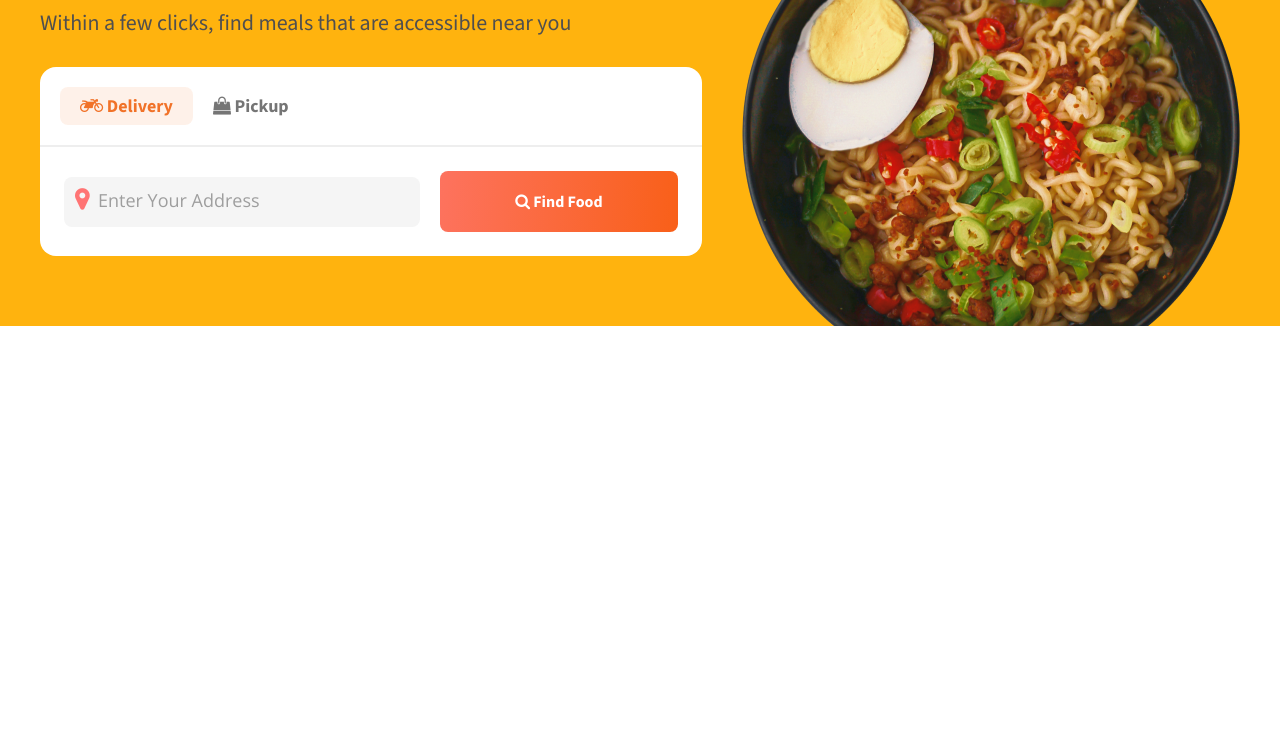
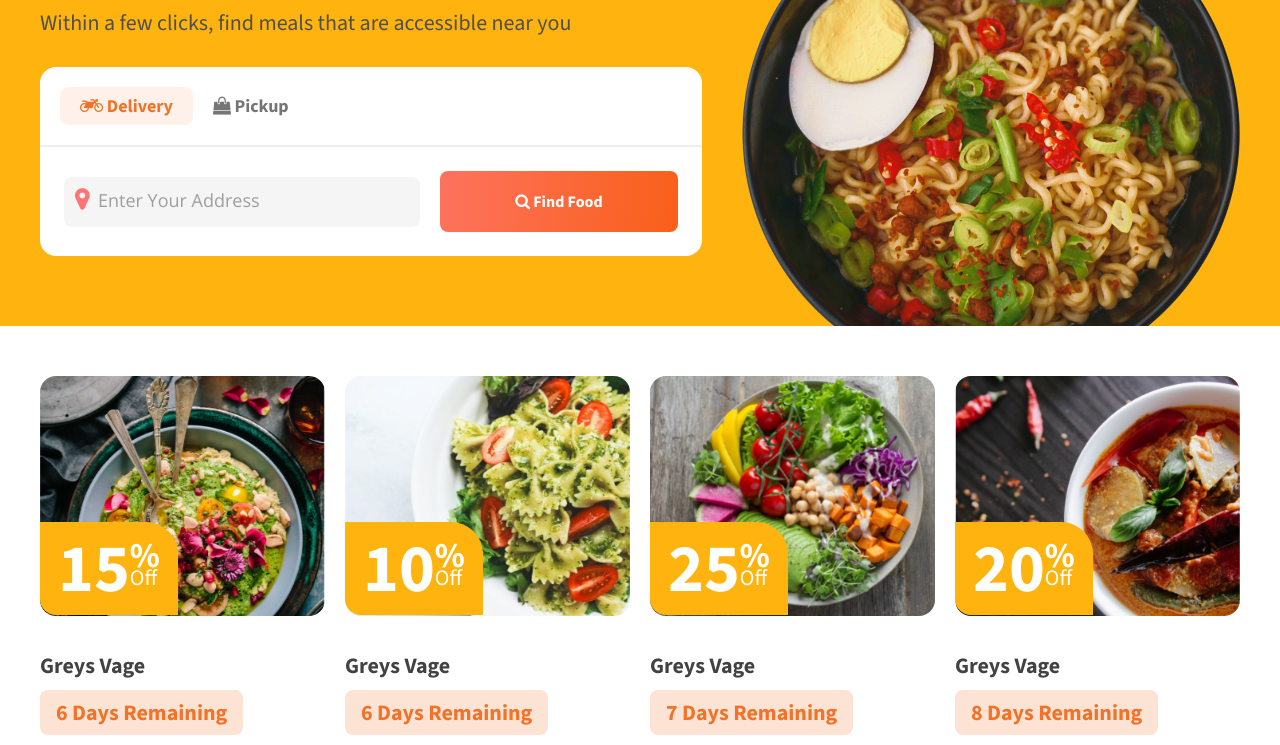
Before and after one commit to andalib-brillmark/Food-Delivery-Landing-Page-Template, a plain HTML site: page index.html in a window 1280 px wide. Shown: the part 364-1109 px from the top of the page. Before the commit the page ends 800 px from the top, so only its background shows below. Drawn offline with nearby package versions, Linux system fonts and the light colour scheme.

Commit message:
Flash Deals Section

```diff
--- a/index.html
+++ b/index.html
@@ -83,7 +83,75 @@
             <img src="images/banner_image.png" alt="Banner Image">
         </section>
 
-        <section class="flash-deals"></section>
+        <section class="flash-deals">
+            <div class="flash-deals__container">
+                <div class="flash-deals__picture">
+                    <div class="flash-deals__discount">
+                        <span class="flash-deals__discount--number">15</span>
+                        <span>
+                            <span class="flash-deals__discount--percent">%</span>
+                            <span class="flash-deals__discount--off">Off</span>
+                        </span>
+                    </div>
+                    <img src="images/flash_deal1.png" alt="Flash Deals Image">
+                </div>
+
+                <h2 class="flash-deals__title">Greys Vage</h2>
+
+                <span class="flash-deals__time">6 Days Remaining</span>
+            </div>
+
+            <div class="flash-deals__container">
+                <div class="flash-deals__picture">
+                    <div class="flash-deals__discount">
+                        <span class="flash-deals__discount--number">10</span>
+                        <span>
+                            <span class="flash-deals__discount--percent">%</span>
+                            <span class="flash-deals__discount--off">Off</span>
+                        </span>
+                    </div>
+                    <img src="images/flash_deal2.png" alt="Flash Deals Image">
+                </div>
+
+                <h2 class="flash-deals__title">Greys Vage</h2>
+
+                <span class="flash-deals__time">6 Days Remaining</span>
+            </div>
+
+            <div class="flash-deals__container">
+                <div class="flash-deals__picture">
+                    <div class="flash-deals__discount">
+                        <span class="flash-deals__discount--number">25</span>
+                        <span>
+                            <span class="flash-deals__discount--percent">%</span>
+                            <span class="flash-deals__discount--off">Off</span>
+                        </span>
+                    </div>
+                    <img src="images/flash_deal3.png" alt="Flash Deals Image">
+                </div>
+
+                <h2 class="flash-deals__title">Greys Vage</h2>
+
+                <span class="flash-deals__time">7 Days Remaining</span>
+            </div>
+
+            <div class="flash-deals__container">
+                <div class="flash-deals__picture">
+                    <div class="flash-deals__discount">
+                        <span class="flash-deals__discount--number">20</span>
+                        <span>
+                            <span class="flash-deals__discount--percent">%</span>
+                            <span class="flash-deals__discount--off">Off</span>
+                        </span>
+                    </div>
+                    <img src="images/flash_deal4.png" alt="Flash Deals Image">
+                </div>
+
+                <h2 class="flash-deals__title">Greys Vage</h2>
+
+                <span class="flash-deals__time">8 Days Remaining</span>
+            </div>
+        </section>
 
         <section class="how-does-it-work"></section>
 
--- a/style.css
+++ b/style.css
@@ -501,3 +501,136 @@
         top: 35px;
     }
 }
+
+
+/*************************** Flash Deals ************************************/
+
+.flash-deals
+{
+    font-family: var(--source-sans-pro);
+    display: grid;
+    grid-template-columns: auto auto auto auto;
+
+    align-items: center;
+    background-color: rgba(255, 255, 255, 1);
+    width: 100%;
+    padding: 40px 40px 0 40px;
+}
+
+.flash-deals__container
+{
+    padding: 10px;
+    display: flex;
+    flex-direction: column;
+    width: 100%;
+}
+
+.flash-deals__picture
+{
+    position: relative;
+}
+
+.flash-deals__picture img
+{
+    border-radius: 16px;
+    width: 100%;
+}
+
+.flash-deals__discount
+{
+    position: absolute;
+    left: 0;
+    bottom: 6px;
+    background-color: rgba(255, 179, 14, 1);
+    color: rgba(255, 255, 255, 1);
+    padding: 10px 18px 11px 18px;
+    border-radius: 0px 32px 0px 16px;
+
+    display: flex;
+    justify-content: center;
+}
+
+.flash-deals__discount--percent, .flash-deals__discount--number, .flash-deals__discount--off
+{
+    font-family: var(--source-sans-pro);
+    font-size: 35px;
+    font-weight: 700;
+    text-align: left;
+    display: block;
+}
+
+.flash-deals__discount--number
+{
+    font-size: 68px;
+    line-height: 72.08px;
+}
+
+.flash-deals__discount--off
+{
+    font-size: 22px;
+    font-weight: 400;
+    line-height: 0px;
+}
+
+.flash-deals__container:first-child
+{
+    padding: 10px 10px 10px 0;
+}
+
+.flash-deals__container:last-child
+{
+    padding: 10px 0 10px 10px;
+}
+
+.flash-deals__title
+{
+    color:rgba(66, 66, 66, 1);
+    font-family: var(--source-sans-pro);
+    font-size: 22px;
+    font-weight: 700;
+    text-align: left;
+    margin: 30px 0 10px 0;
+}
+
+.flash-deals__time
+{
+    padding: 8px 16px 8px 16px;
+    border-radius: 8px;
+    background-color: rgba(241, 114, 40, 0.2);
+    color: rgba(241, 114, 40, 1);
+    font-family: var(--source-sans-pro);
+    font-size: 22px;
+    font-weight: 700;
+    text-align: left;
+    width: max-content;
+}
+
+@media screen and (max-width: 1090px)
+{
+    .flash-deals
+    {
+        grid-template-columns: auto auto;
+    }
+}
+
+@media screen and (max-width: 800px)
+{
+    .flash-deals
+    {
+        grid-template-columns: auto;
+        justify-content: center;
+        align-items: center;
+    }
+
+    .flash-deals__container
+    {
+        justify-content: center;
+        align-items: center;
+    }
+
+    .flash-deals__time
+    {
+        text-align: center;
+        margin: 0 0 20px 0;
+    }
+}
```
Also changed, not shown: images/flash_deal1.png (added), images/flash_deal2.png (added), images/flash_deal3.png (added), images/flash_deal4.png (added).
